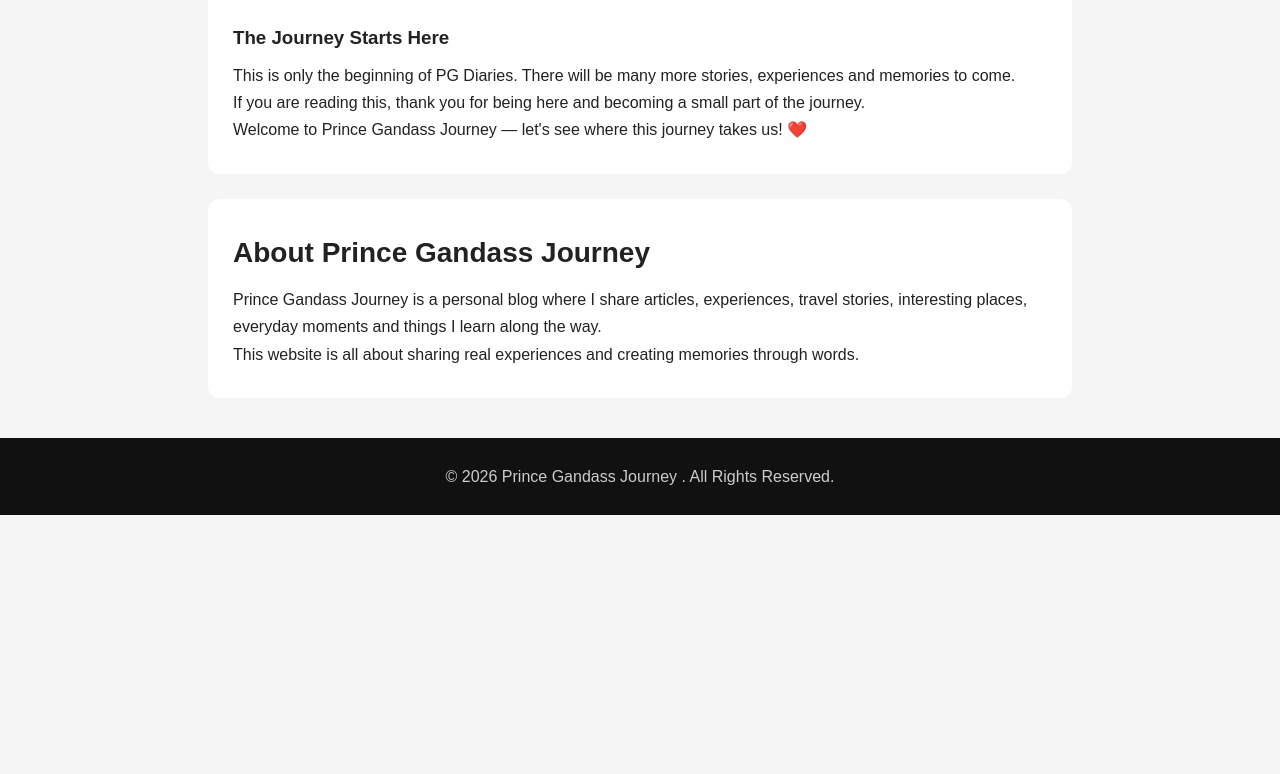
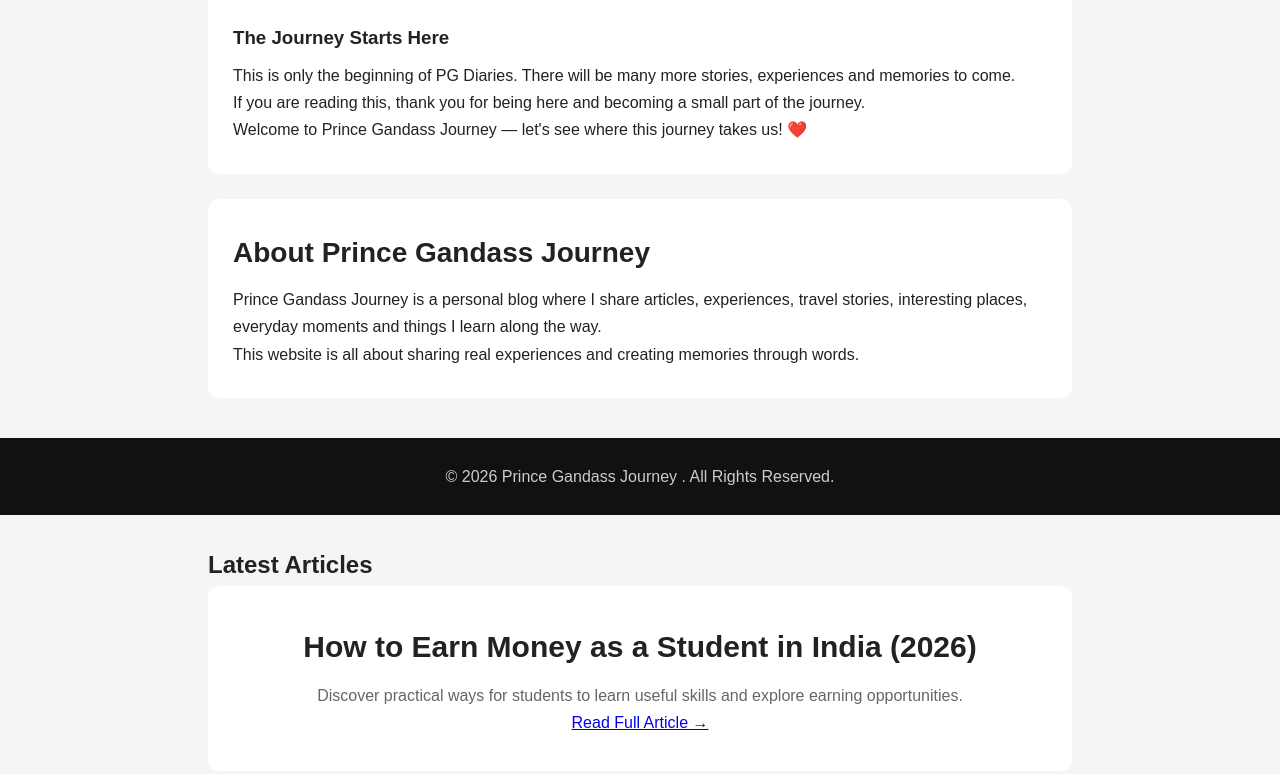
Before and after one commit to chapterandchai/chapterandchai, a plain HTML site: page index.html in a window 1280 px wide. Shown: the part 1112-1886 px from the top of the page. Before the commit the page ends 1627 px from the top, so only its background shows below. Drawn offline with Linux system fonts and the light colour scheme.

Commit message:
Add latest articles section to index.html
Added a section for latest articles with an example article.

```diff
--- a/index.html
+++ b/index.html
@@ -254,6 +254,18 @@ footer {
 <footer>
     <p>© 2026 Prince Gandass Journey . All Rights Reserved.</p>
 </footer>
+<section class="container">
+  <h2>Latest Articles</h2>
 
+  <article class="hero">
+    <h2>How to Earn Money as a Student in India (2026)</h2>
+
+    <p>Discover practical ways for students to learn useful skills and explore earning opportunities.</p>
+
+    <a href="how-to-earn-money-as-a-student.html">
+      Read Full Article →
+    </a>
+  </article>
+</section>
 </body>
 </html>
```
